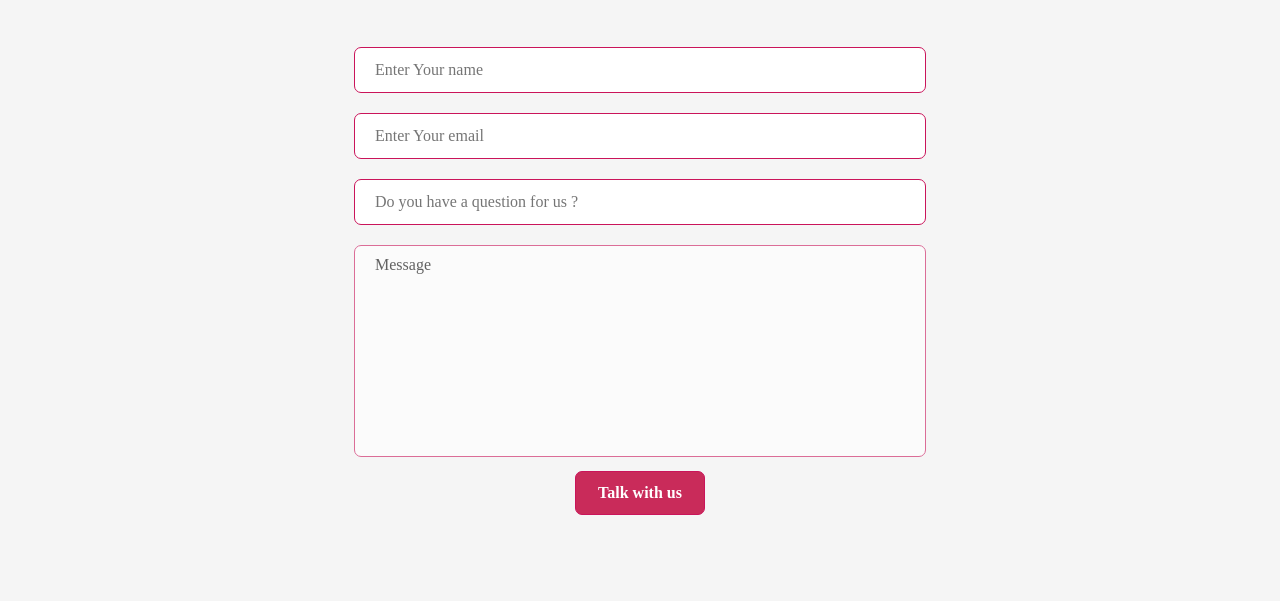
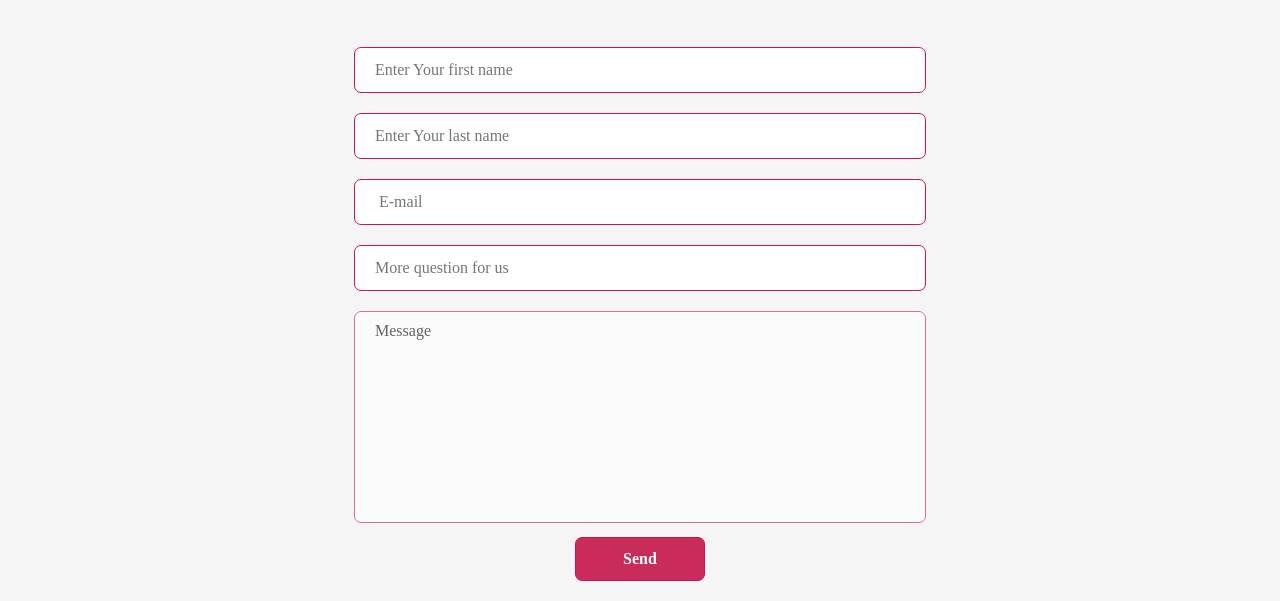
Before and after one commit to lharrak-botaina/projet-5-site-vitrine, a plain HTML site: page realisation-deprojet/contact.html in a window 1280 px wide. Shown: the part 615-1216 px from the top of the page. Before the commit the page ends 1150 px from the top, so only its background shows below. Drawn offline with Linux system fonts and the light colour scheme.

Commit message:
Update contact.html

```diff
--- a/realisation-deprojet/contact.html
+++ b/realisation-deprojet/contact.html
@@ -36,12 +36,13 @@
             <div class="row">
                 <div class="form-container col-xs-12 col-lg-12 col-md-12">
                     <form>
-                        <input type="text" placeholder="Enter Your name" required><br>
-                        <input type="email" placeholder="Enter Your email" required><br>
-                        <input type="text" placeholder="Do you have a question for us ?"><br>
+                        <input type="text" placeholder="Enter Your first name" required><br>
+                        <input type="text" placeholder="Enter Your last name" required><br>
+                        <input type="email" placeholder=" E-mail" required><br>
+                        <input type="text" placeholder="More question for us  "><br>
                         <textarea>Message</textarea><br>
                         <div class="button-container">
-                            <input id="bt" type="submit" value="Talk with us">
+                            <input id="bt" type="submit" value="Send">
                         </div>
                     </form>
                 </div>
```
